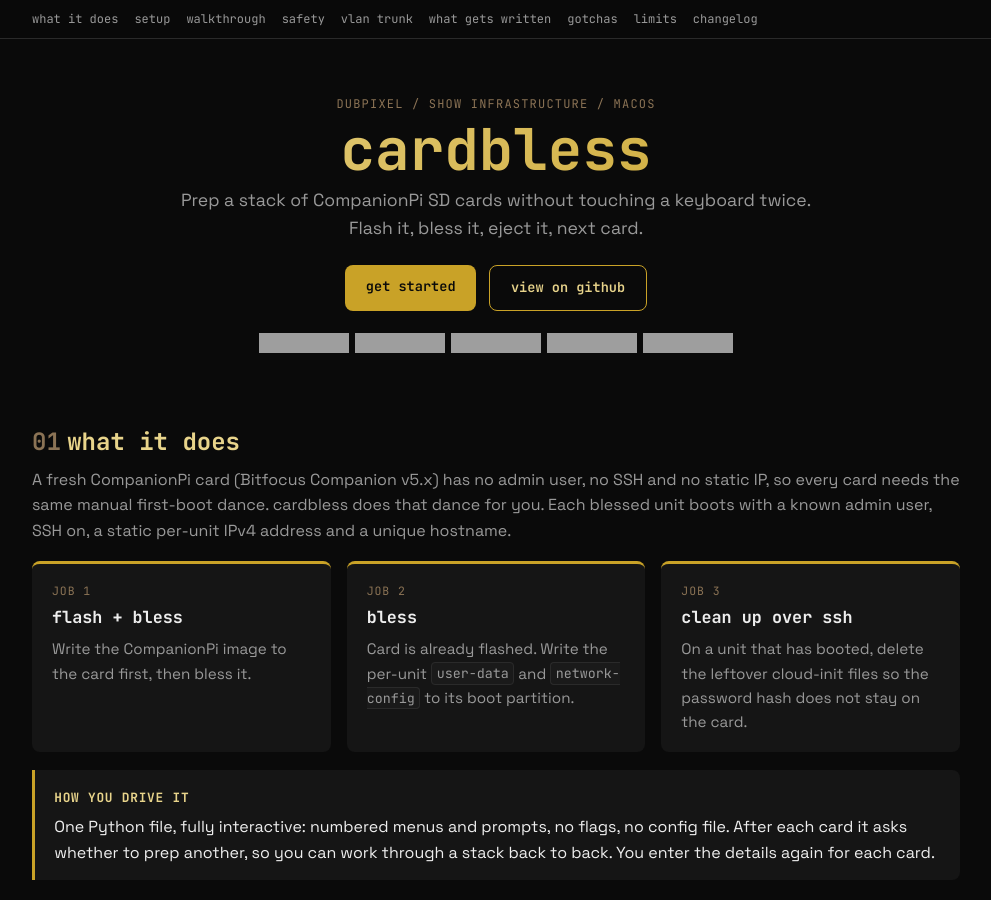
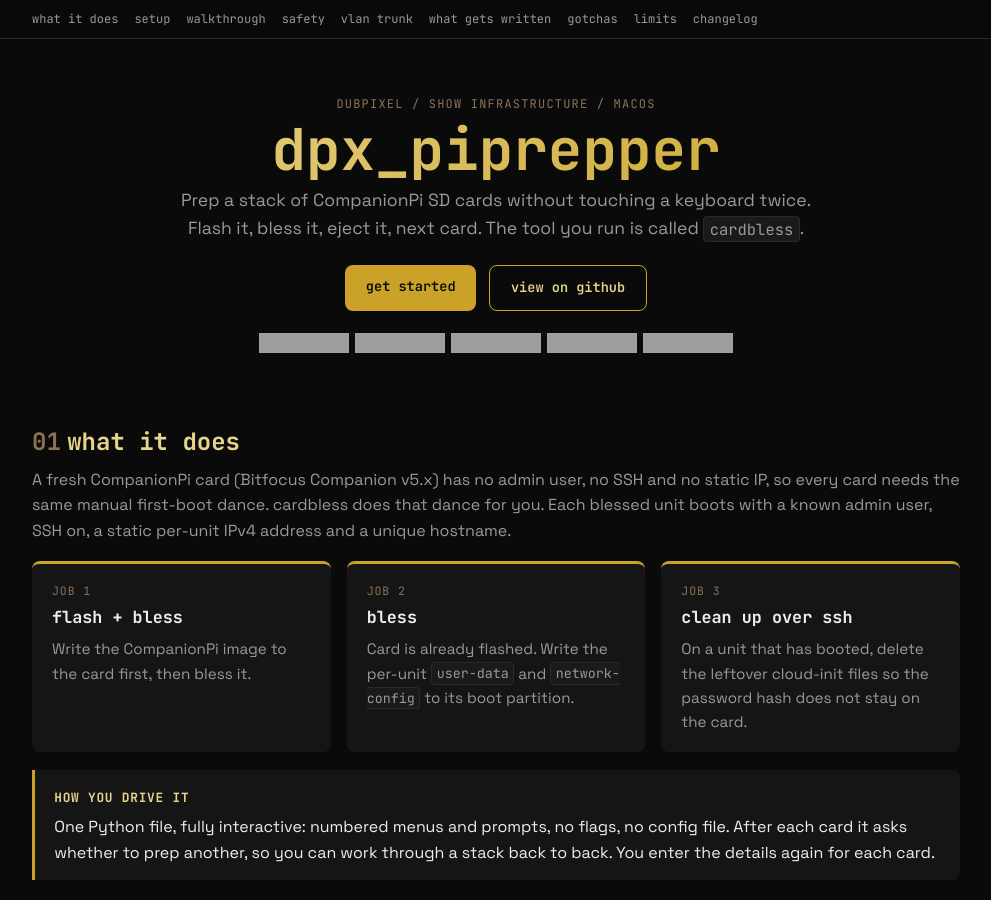
Before and after one commit to dubpixel/dpx_piprepper, a Jekyll site: the page index.html, which Jekyll copies as it is, in a window 1280 px wide and 900 px high, cut to the strip 0-900 px from the top of the window. Shown: the whole strip, without its empty margins (144-1135 px from the left). Built offline with Jekyll 4.4.1, drawn with Linux system fonts in a browser that asks for light colours; some of the changed text lies outside the part shown; grey boxes are pictures that could not be loaded.

Commit message:
lead manual with dpx_piprepper name

```diff
--- a/index.html
+++ b/index.html
@@ -3,8 +3,8 @@
 <head>
 <meta charset="utf-8">
 <meta name="viewport" content="width=device-width, initial-scale=1">
-<title>cardbless manual</title>
-<meta name="description" content="cardbless: prep a stack of CompanionPi SD cards. Flash, bless, eject, next card.">
+<title>dpx_piprepper manual</title>
+<meta name="description" content="dpx_piprepper (cardbless): prep a stack of CompanionPi SD cards. Flash, bless, eject, next card.">
 <link rel="icon" href="images/dubpixel_identicon.png">
 <link rel="preconnect" href="https://fonts.googleapis.com">
 <link rel="preconnect" href="https://fonts.gstatic.com" crossorigin>
@@ -148,8 +148,8 @@ pre.withcopy{ padding-top:2.2rem; }
 
 <header class="hero"><div class="wrap">
   <div class="eyebrow">dubpixel / show infrastructure / macos</div>
-  <h1>cardbless</h1>
-  <p class="lead">Prep a stack of CompanionPi SD cards without touching a keyboard twice. Flash it, bless it, eject it, next card.</p>
+  <h1>dpx_piprepper</h1>
+  <p class="lead">Prep a stack of CompanionPi SD cards without touching a keyboard twice. Flash it, bless it, eject it, next card. The tool you run is called <code>cardbless</code>.</p>
   <div class="btns">
     <a class="btn solid" href="#setup">get started</a>
     <a class="btn outline" href="https://github.com/dubpixel/dpx_piprepper" target="_blank" rel="noopener">view on github</a>
@@ -488,7 +488,7 @@ ssh_pwauth: true</code></pre>
     <img src="images/logo.png" alt="dubpixel" class="footer-logo">
   </a>
   <div class="footer-tagline">making strange things daily</div>
-  <div class="footer-version">cardbless v0.2.2</div>
+  <div class="footer-version">dpx_piprepper v0.2.3</div>
 </footer>
 
 <script>
```
Also changed, not shown: CHANGELOG.md.
